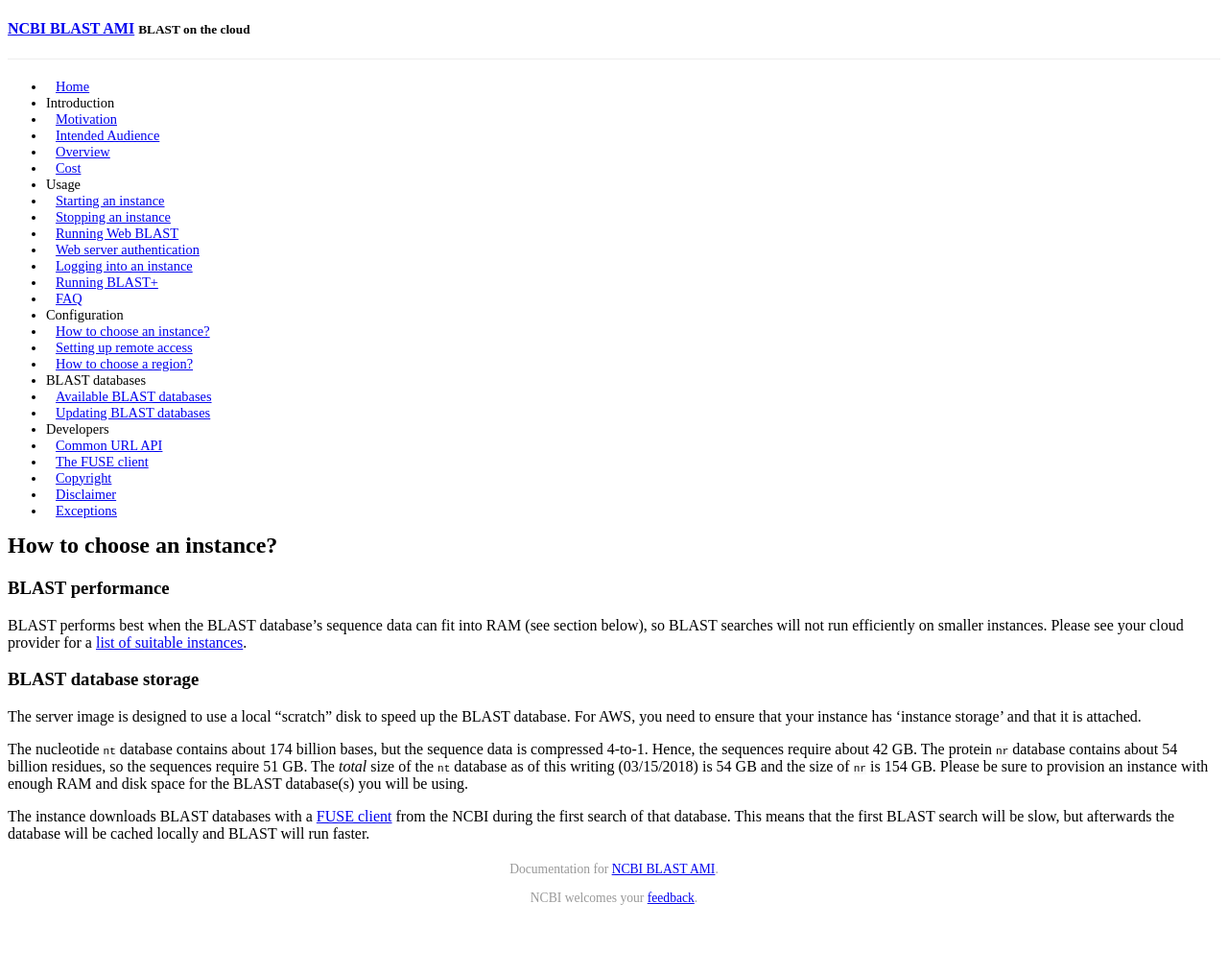
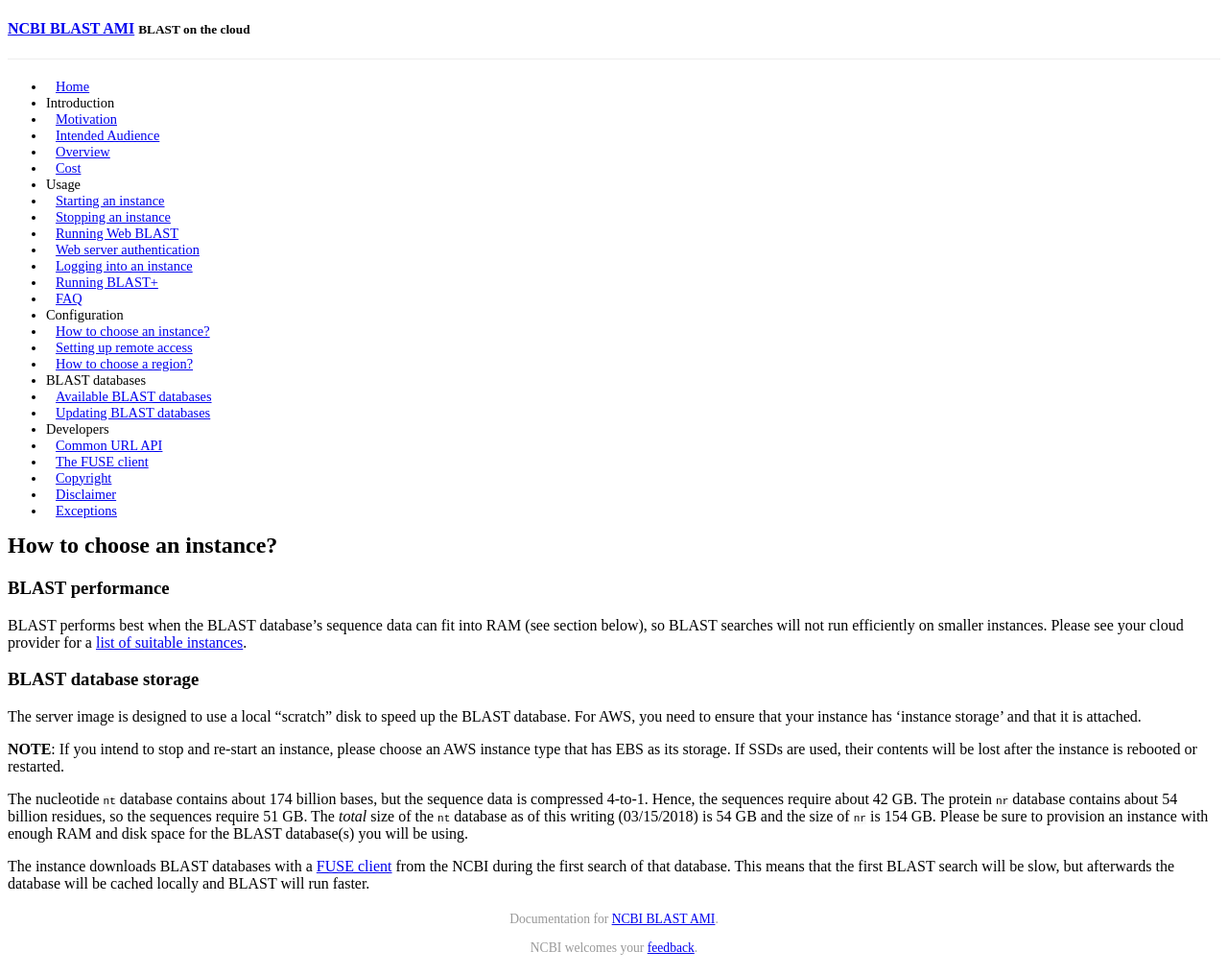
Before and after one commit to ncbi/blast-cloud, a Jekyll site: the page built from _posts/2015-06-09-choosing-instance.md, in a window 1280 px wide. Shown: the whole page at 96% size. Built offline with Jekyll 4.4.1, drawn with Linux system fonts in a browser that asks for light colours; a style sheet for code colours, icons or effects is not loaded; before the commit the page ends 964 px from its top, so only the background shows below that.

Commit message:
add note about EBS

```diff
--- a/_posts/2015-06-09-choosing-instance.md
+++ b/_posts/2015-06-09-choosing-instance.md
@@ -17,6 +17,10 @@ The server image is designed to use a local "scratch" disk to speed up the
 BLAST database. For AWS, you need to ensure that your instance has 'instance
 storage' and that it is attached.
 
+**NOTE**: If you intend to stop and re-start an instance, please choose an AWS
+instance type that has EBS as its storage. If SSDs are used, their contents will be
+lost after the instance is rebooted or restarted.
+
 The nucleotide `nt` database contains about 174 billion bases, but
 the sequence data is compressed 4-to-1. Hence, the sequences require about 42
 GB. The protein `nr` database contains about 54 billion residues, so
```
